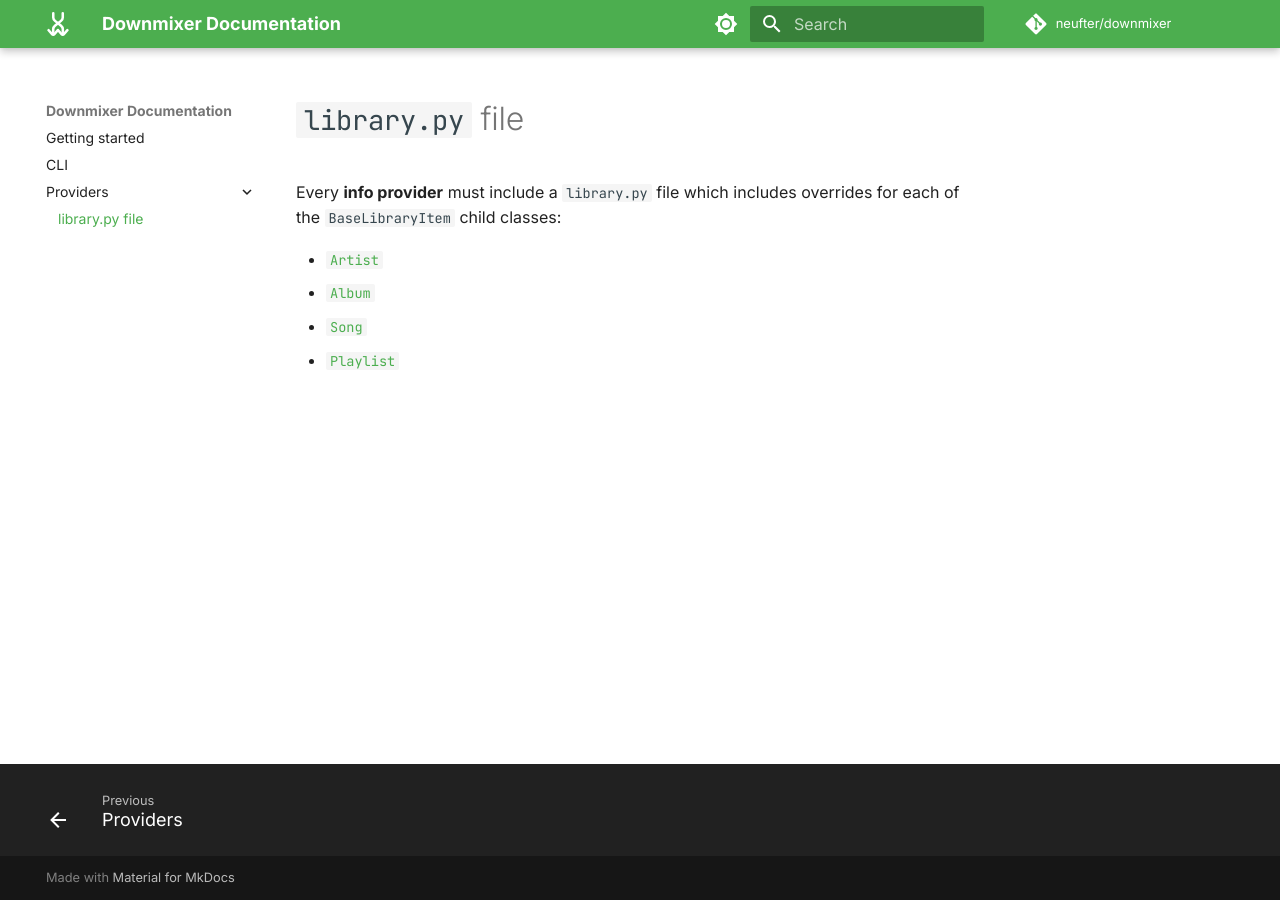
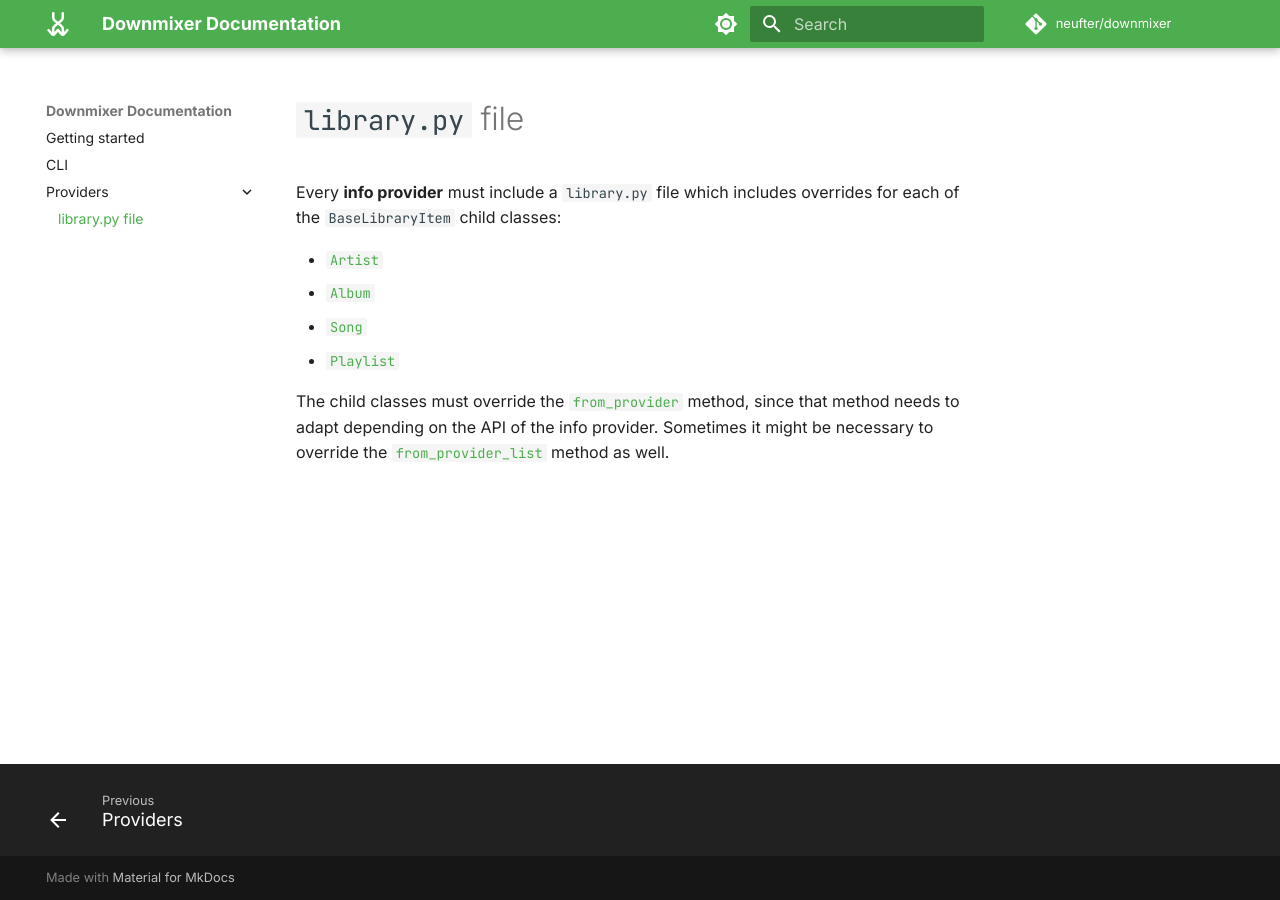
Before and after one commit to neufter/downmixer, an MkDocs documentation site: the page built from docs/providers/library.py file.md, in a window 1280 px wide. Built offline with MkDocs 1.6.1 and Material for MkDocs 9.7.7, drawn with Linux system fonts in a browser that asks for light colours; comment, search, counter and statistics services are not loaded.

Commit message:
Update documentation about library.md

```diff
--- a/docs/providers/library.py file.md
+++ b/docs/providers/library.py file.md
@@ -7,3 +7,8 @@ child classes:
 - [`Album`](../reference/library.md#downmixer.library.Album)
 - [`Song`](../reference/library.md#downmixer.library.Song)
 - [`Playlist`](../reference/library.md#downmixer.library.Playlist)
+
+The child classes must override
+the [`from_provider`](../reference/library.md#downmixer.library.BaseLibraryItem.from_provider) method, since that method
+needs to adapt depending on the API of the info provider. Sometimes it might be necessary to override
+the [`from_provider_list`](../reference/library.md#downmixer.library.BaseLibraryItem.from_provider_list) method as well.
```
